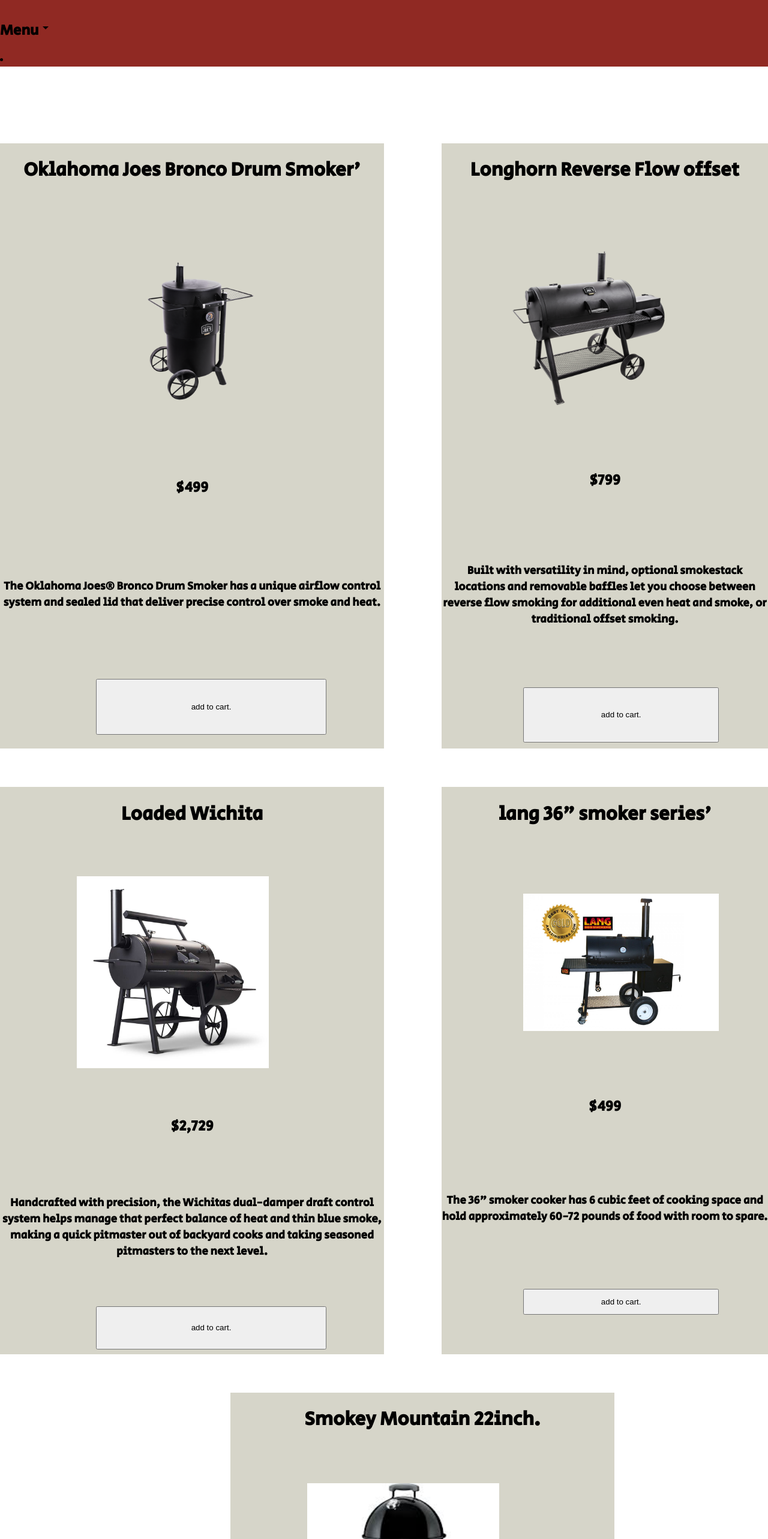
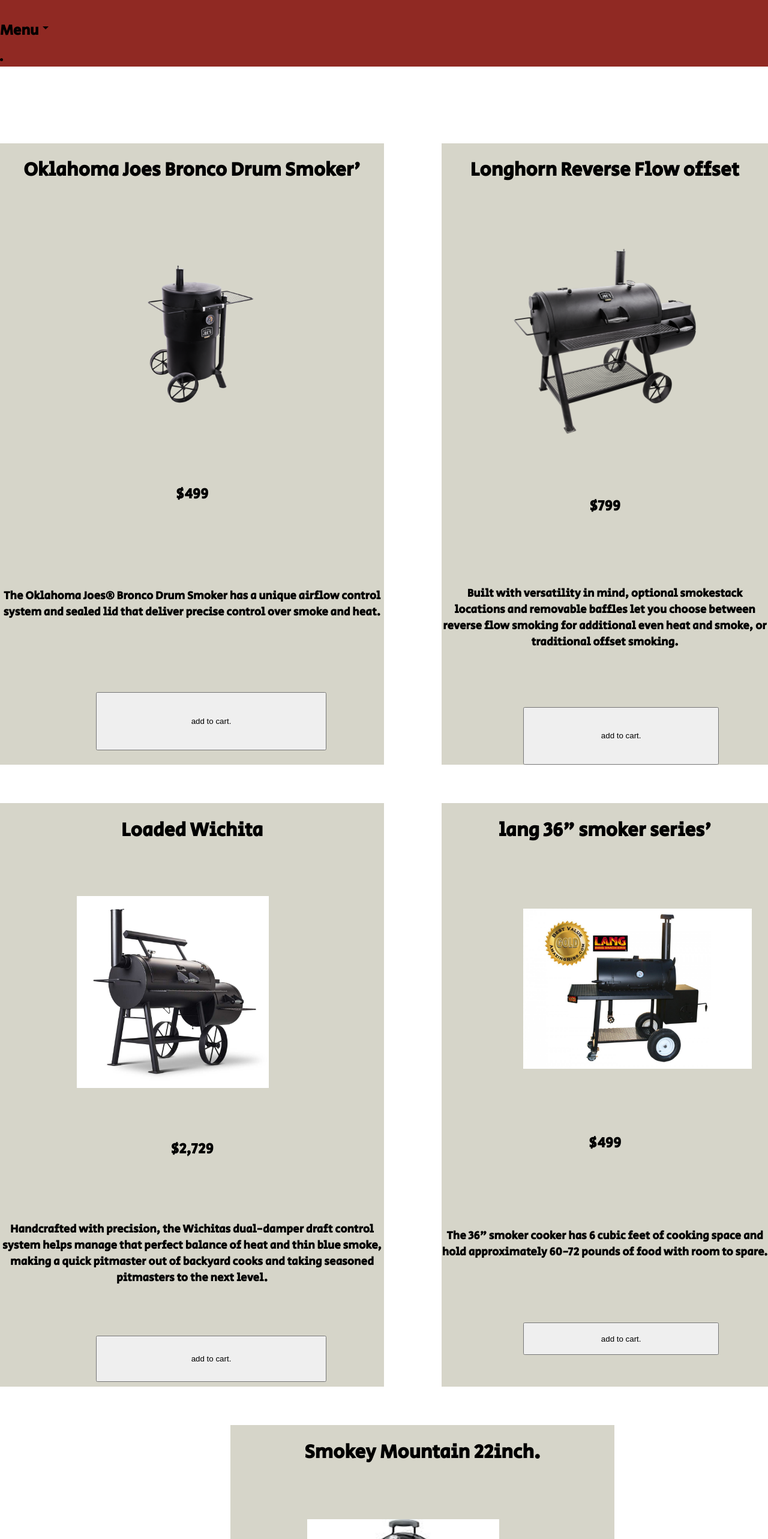
Before and after one commit to tgodkev/shop-app, a React (Create React App) app: page /shop in a window 1280 px wide. Shown: the top 2566 px of the page at 60% size. Built offline with nearby package versions, Linux system fonts and the light colour scheme.

Commit message:
style changes to shop buttons.

```diff
--- a/public/Style.css
+++ b/public/Style.css
@@ -122,12 +122,12 @@
 
     .two img{
         height: auto;
-        width: 50%;
+        width: 60%;
         margin-left: 20%;
     }
 
     .two button{
-        height: 90%;
+        height: 100%;
         width: 60%;
         margin-left: 25%;
     }
@@ -172,12 +172,12 @@
 
     .four img{
        height: auto;
-       width: 60%;
+       width: 70%;
        margin-left: 25%;
     }
 
     .four button{
-        height: 40%;
+        height: 50%;
         width: 60%;
         margin-left: 25%;
     }
```
